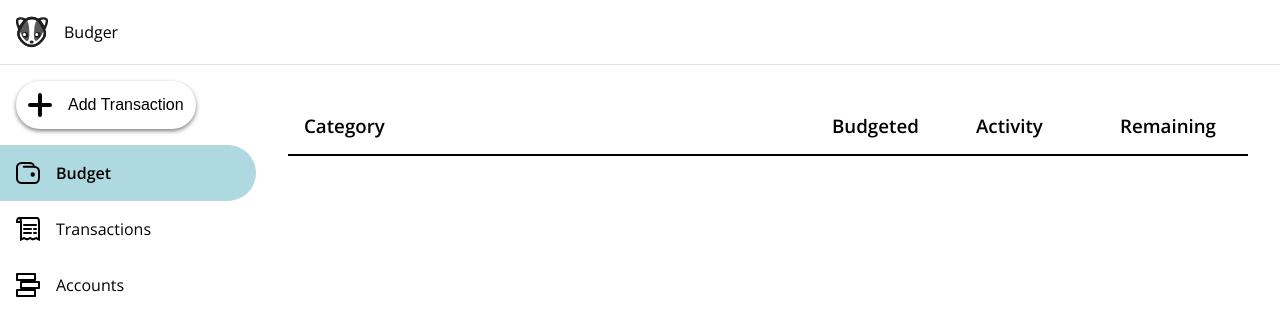
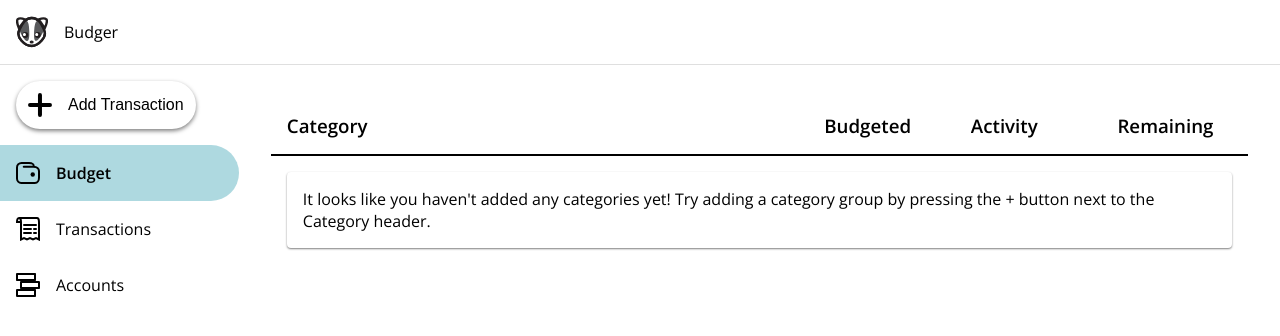
Before and after one commit to itscharlieliu/budger, a React (Create React App) app: page /budger/budget in a window 1280 px wide. Shown: the top 336 px of the page. Built offline with nearby package versions, Linux system fonts and the light colour scheme.

Commit message:
Add info container is no budget categories are created

```diff
--- a/public/translations/en.json
+++ b/public/translations/en.json
@@ -16,6 +16,7 @@
     "date": "Date",
     "didNotProvideAllValues": "Did not provide all values",
     "fullDate": "{{- date, L}}",
+    "noCategories": "It looks like you haven't added any categories yet! Try adding a category group by pressing the + button next to the Category header.",
     "startingBalance": "Starting Balance",
     "unknown": "Unknown",
     "unbudgeted": "Unbudgeted",
--- a/src/components/screens/BudgetScreen.tsx
+++ b/src/components/screens/BudgetScreen.tsx
@@ -57,6 +57,15 @@ const BudgetAddButton = styled(Button)`
 const BudgetGroupContainer = styled(GridBoxContainer)`
     font-weight: ${theme.font.weight.bold};
 
+    grid-column-start: 1;
+    grid-column-end: 5;
+`;
+
+const InfoCard = styled.div`
+    border-radius: 4px;
+    ${theme.shadow.low};
+    margin: 16px;
+    padding 16px;
     grid-column-start: 1;
     grid-column-end: 5;
 `;
@@ -147,6 +156,7 @@ const BudgetScreen = (props: AllProps): JSX.Element => {
         <ScreenContainer>
             <BudgetContainer>
                 <BudgetHeader />
+                {props.totalBudget.length === 0 && <InfoCard>{t("noCategories")}</InfoCard>}
                 {props.totalBudget.map((budgetGroup: BudgetGroup, index: number) => (
                     <BudgetGroupRow
                         key={"budgetGroup" + index}
```
